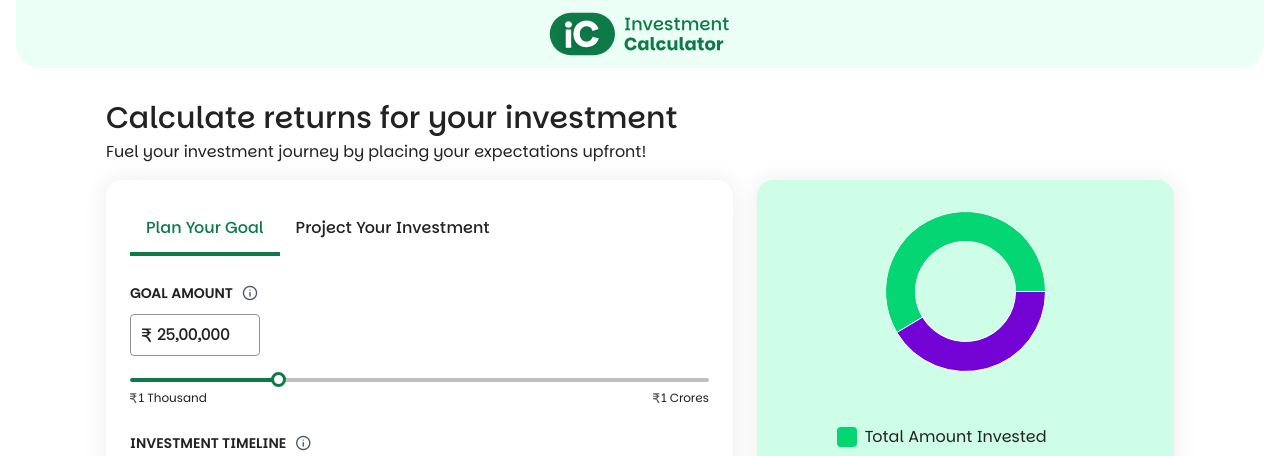
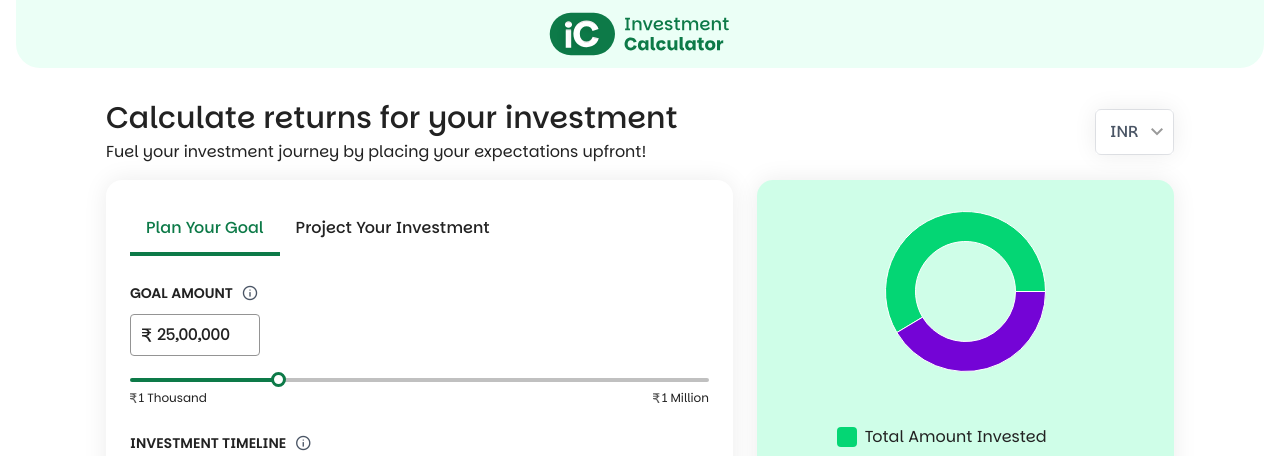
Before and after one commit to thegreatcodebender/investment-calculator, a React (Vite) app: page / in a window 1280 px wide. Shown: the top 456 px of the page. Built offline with nearby package versions, Linux system fonts and the light colour scheme.

Commit message:
update USD terms in tooltips, add currency locale to local storage

```diff
--- a/src/App.css
+++ b/src/App.css
@@ -192,6 +192,39 @@
     scrollbar-width: none;
     /* Firefox */
   }
+
+  .select-wrapper select {
+    -o-appearance: none;
+    -ms-appearance: none;
+    -webkit-appearance: none;
+    -moz-appearance: none;
+    appearance: none;
+    cursor: pointer;
+  }
+
+  .select-wrapper::before {
+    content: "chevron_right";
+    position: absolute;
+    top: 50%;
+    right: 4px;
+    rotate: 90deg;
+    transform-origin: center center;
+    transform: translateX(-50%);
+    color: rgba(0, 0, 0, 0.4);
+    font-family: "Material Symbols Outlined";
+    font-weight: normal;
+    font-style: normal;
+    font-size: 24px;
+    line-height: 1;
+    letter-spacing: normal;
+    text-transform: none;
+    display: inline-block;
+    white-space: nowrap;
+    word-wrap: normal;
+    direction: ltr;
+    -webkit-font-smoothing: antialiased;
+    pointer-events: none;
+  }
 }
 
 @layer utilities {
--- a/src/App.tsx
+++ b/src/App.tsx
@@ -5,25 +5,33 @@ import Footer from "./components/Footer";
 import CalculationsAndResults from "./components/CalculationsAndResults";
 import FAQCard from "./components/FAQCard";
 import { CurrencyProvider } from "./context/CurrencyContext";
+import CurrencySelection from "./components/CurrencySelection";
 
 const App = () => {
   return (
     <>
       <Header />
+      <CurrencyProvider>
         <main className="max-w-[1100px] mt-4 md:mt-8 mx-auto px-4">
+          <div className="sm:flex gap-2 justify-between items-center">
+            <div className="max-sm:mb-4">
               <h1 className="text-3xl max-md:text-2xl font-medium mb-1">
                 Calculate returns for your investment
               </h1>
               <p className="text-base">
-          Fuel your investment journey by placing your expectations upfront!
+                Fuel your investment journey by placing your expectations
+                upfront!
               </p>
-        <CurrencyProvider>
+            </div>
+            <CurrencySelection />
+          </div>
           <InvestmentProvider>
             <CalculationsAndResults />
           </InvestmentProvider>
           <FAQCard />
+        </main>
       </CurrencyProvider>
-      </main>
+
       <Footer />
     </>
   );
--- a/src/components/CalculationCard.tsx
+++ b/src/components/CalculationCard.tsx
@@ -200,9 +200,9 @@ const CalculationCard = ({
           max={SLIDER_INPUT_METADATA.AMOUNT.max}
           step={SLIDER_INPUT_METADATA.AMOUNT.step}
           label={SLIDER_INPUT_METADATA.AMOUNT.label[investmentMode.title]}
-          tooltipText={
-            SLIDER_INPUT_METADATA.AMOUNT.tooltip[investmentMode.title]
-          }
+          tooltipText={SLIDER_INPUT_METADATA.AMOUNT.tooltip[
+            investmentMode.title
+          ](currencyLocale)}
           id={SLIDER_INPUT_METADATA.AMOUNT.id}
           placeholder={currencyWithComma({
             amount: SLIDER_INPUT_METADATA.AMOUNT.min,
--- /dev/null
+++ b/src/components/CurrencySelection.tsx
@@ -0,0 +1,28 @@
+import { useId } from "react";
+import { useCurrencyLocale } from "../context/CurrencyContext";
+import { CurrencyLocales } from "../types/currencyContext";
+
+const CurrencySelection = () => {
+  const selectId = useId();
+  const [currencyLocale, setCurrencyLocale] = useCurrencyLocale();
+  return (
+    <div className="sm:flex justify-end items-end">
+      <label htmlFor={selectId} className="sr-only">
+        Currency
+      </label>
+      <div className="select-wrapper relative bg-white border-1 border-gray-200 rounded-md">
+        <select
+          id={selectId}
+          className="max-sm:w-full px-3.5 py-3.5 pe-7.5 shadow-card text-gray-600 font-medium leading-none"
+          onChange={(e) => setCurrencyLocale(e.target.value as CurrencyLocales)}
+          defaultValue={currencyLocale}
+        >
+          <option value={CurrencyLocales.IN}>INR</option>
+          <option value={CurrencyLocales.US}>USD</option>
+        </select>
+      </div>
+    </div>
+  );
+};
+
+export default CurrencySelection;
--- a/src/components/GenerateImageButton.tsx
+++ b/src/components/GenerateImageButton.tsx
@@ -6,6 +6,7 @@ import { currencyWithComma } from "../utils/display";
 import { useState } from "react";
 import ResultPieChart from "./ResultPieChart";
 import { useCurrencyLocale } from "../context/CurrencyContext";
+import { CurrencyLocales } from "../types/currencyContext";
 
 const GenerateImageButton = ({
   pieData,
@@ -23,6 +24,12 @@ const GenerateImageButton = ({
   const investmentNature = investmentState.investmentNature;
   const inflation = investmentState.inflation;
   const { contribution, investmentAndInterestTotal } = calculationResult;
+  const currency =
+    currencyLocale === CurrencyLocales.IN ? (
+      <span className="font-family-currency">₹</span>
+    ) : (
+      <span className="font-family-currency text-[0.9em]">$</span>
+    );
 
   /**
    * Generate and download result image
@@ -54,13 +61,13 @@ const GenerateImageButton = ({
 
       // Create an offscreen container with explicit dimensions
       const offscreenDiv = document.createElement("div");
-      offscreenDiv.style.position = "absolute";
-      offscreenDiv.style.left = "-9999px";
+      // offscreenDiv.style.position = "absolute";
+      // offscreenDiv.style.left = "-9999px";
       offscreenDiv.style.width = "1080px";
       offscreenDiv.style.height = "1920px";
       offscreenDiv.style.backgroundColor = "white";
       document.body.appendChild(offscreenDiv);
-      // document.body.insertBefore(offscreenDiv, document.getElementById("root")); // For testing
+      document.body.insertBefore(offscreenDiv, document.getElementById("root")); // For testing
 
       const root = createRoot(offscreenDiv);
 
@@ -84,7 +91,7 @@ const GenerateImageButton = ({
                   {isGoalSelected ? "Goal" : "Investment Amount"}
                 </p>
                 <div className="text-[44px] font-semibold mt-2 leading-none">
-                  <span className="font-family-currency">₹</span>
+                  {currency}
                   <span className="invisible text-[0.75em]">.</span>
                   {currencyWithComma({
                     amount: amount.actualValue,
@@ -102,9 +109,9 @@ const GenerateImageButton = ({
             </div>
 
             <div className="flex gap-[144px] ms-1.5">
-              {/* Investment timeline */}
+              {/* Investment duration */}
               <div className="w-[350px]">
-                <p className="text-[34px]">Investment Timeline</p>
+                <p className="text-[34px]">Duration</p>
                 <p className="text-[44px] font-semibold mt-2 leading-none">
                   {duration.actualValue} years
                 </p>
@@ -154,7 +161,7 @@ const GenerateImageButton = ({
                         isPieAmountLarge ? "text-[42px]" : "text-5xl" // Reduce font size since the value causes overflow
                       } font-semibold`}
                     >
-                      <span className="font-family-currency">₹</span>
+                      {currency}
                       <span className="invisible text-[0.75em]">.</span>
                       <span>{pie.valueCommaSeperated}</span>
                     </p>
@@ -170,7 +177,7 @@ const GenerateImageButton = ({
                   {resultTitle}
                 </div>
                 <p className="leading-[87px] text-[63px] font-semibold">
-                  <span className="font-family-currency">₹</span>
+                  {currency}
                   <span className="invisible text-[0.75em]">.</span>
                   {contribution === -1
                     ? currencyWithComma({
@@ -188,7 +195,7 @@ const GenerateImageButton = ({
                   Inflation adjusted value {contribution !== -1 && "of goal"}
                 </p>
                 <p className="mt-2 leading-[47px] text-[34px] font-semibold">
-                  <span className="font-family-currency">₹</span>
+                  {currency}
                   <span className="invisible text-[0.75em]">.</span>
                   {currencyWithComma({
                     amount: inflationAdjustedValue,
@@ -238,8 +245,8 @@ const GenerateImageButton = ({
             }, 30000);
 
             // Clean up offscreen container
-            root.unmount();
-            document.body.removeChild(offscreenDiv);
+            // root.unmount();
+            // document.body.removeChild(offscreenDiv);
             setIsLoading(false);
           })
           .catch((error) => {
--- a/src/components/InputField.tsx
+++ b/src/components/InputField.tsx
@@ -48,7 +48,7 @@ const InputField = ({
         <>
           <div className={`relative`}>
             <span
-              className={`absolute ${
+              className={`absolute pointer-events-none ${
                 isCurrency
                   ? "left-3 top-[14px]"
                   : isYear
--- a/src/constants/currency.ts
+++ b/src/constants/currency.ts
@@ -1,6 +1,8 @@
 import { CurrencyLocales } from "../types/currencyContext";
 
 export const CURRENCY = {
-  [CurrencyLocales.IN]: "Rupee",
+  [CurrencyLocales.IN]: "INR",
   [CurrencyLocales.US]: "USD",
 };
+
+export const CURRENCY_STORAGE_KEY = "currency-locale";
--- a/src/constants/input.ts
+++ b/src/constants/input.ts
@@ -1,3 +1,5 @@
+import { CurrencyLocales } from "../types/currencyContext";
+import { CURRENCY } from "./currency";
 import { INVESTMENT_MODES } from "./investment";
 
 export const SLIDER_INPUT_METADATA = {
@@ -11,10 +13,10 @@ export const SLIDER_INPUT_METADATA = {
       [INVESTMENT_MODES[1].title]: "Investment Amount",
     },
     tooltip: {
-      [INVESTMENT_MODES[0].title]:
-        "Enter the total amount you want to achieve (e.g. INR 25,00,000)",
-      [INVESTMENT_MODES[1].title]:
-        "Enter the amount you plan to invest (e.g. INR 10,000)",
+      [INVESTMENT_MODES[0].title]: (currencyLocale: CurrencyLocales) =>
+        `Enter the total amount you want to achieve (e.g. ${CURRENCY[currencyLocale]} 25,00,000)`,
+      [INVESTMENT_MODES[1].title]: (currencyLocale: CurrencyLocales) =>
+        `Enter the amount you plan to invest (e.g. ${CURRENCY[currencyLocale]} 10,000)`,
     },
   },
   DURATION: {
--- a/src/context/CurrencyContext.tsx
+++ b/src/context/CurrencyContext.tsx
@@ -1,16 +1,33 @@
 import { createContext, PropsWithChildren, useContext, useState } from "react";
 import { CurrencyLocales } from "../types/currencyContext";
+import { CURRENCY_STORAGE_KEY } from "../constants/currency";
 
 const CurrencyContext = createContext<
-  | [CurrencyLocales, React.Dispatch<React.SetStateAction<CurrencyLocales>>]
-  | null
+  [CurrencyLocales, (currency: CurrencyLocales) => void] | null
 >(null);
 
 /** Currency locale */
 export const CurrencyProvider: React.FC<PropsWithChildren> = ({ children }) => {
-  const [currencyLocale, setCurrencyLocale] = useState(CurrencyLocales.IN);
+  const [currencyLocale, setCurrencyLocale] = useState<CurrencyLocales>(() => {
+    const currency = localStorage.getItem(CURRENCY_STORAGE_KEY);
+    if (
+      currency &&
+      Object.values(CurrencyLocales).find((locale) => currency === locale)
+    ) {
+      return currency as CurrencyLocales;
+    }
+    return CurrencyLocales.IN;
+  });
+
+  const handleCurrencyLocaleChange = (currency: CurrencyLocales) => {
+    setCurrencyLocale(currency);
+    localStorage.setItem(CURRENCY_STORAGE_KEY, currency);
+  };
+
   return (
-    <CurrencyContext.Provider value={[currencyLocale, setCurrencyLocale]}>
+    <CurrencyContext.Provider
+      value={[currencyLocale, handleCurrencyLocaleChange]}
+    >
       {children}
     </CurrencyContext.Provider>
   );
--- a/src/utils/display.ts
+++ b/src/utils/display.ts
@@ -56,6 +56,7 @@ interface CurrencyInWords {
   amount: number;
   decimalCount?: number;
   shortName?: boolean;
+  currencyLocale: CurrencyLocales;
 }
 
 /**
@@ -68,7 +69,9 @@ export const currencyInWords = ({
   amount,
   decimalCount = 0,
   shortName = false,
+  currencyLocale,
 }: CurrencyInWords): string => {
+  const isINR = currencyLocale === CurrencyLocales.IN;
   let inWords = "",
     shortWord = "",
     longWord = "",
@@ -76,23 +79,23 @@ export const currencyInWords = ({
 
   if (amount < 100000) {
     shortWord = "K";
-    longWord = "Thousand";
+    longWord = isINR ? "Thousand" : "Thousand";
     divisor = 1000;
   } else if (amount < 10000000) {
-    shortWord = "L";
-    longWord = "Lakhs";
+    shortWord = isINR ? "L" : "HK";
+    longWord = isINR ? "Lakhs" : "Hundred Thousand";
     divisor = 100000;
   } else if (amount < 10000000000) {
-    shortWord = "Cr";
-    longWord = "Crores";
+    shortWord = isINR ? "Cr" : "M";
+    longWord = isINR ? "Crores" : "Million";
     divisor = 10000000;
   } else if (amount < 1000000000000) {
-    shortWord = "KCr";
-    longWord = "Thousand Crores";
+    shortWord = isINR ? "KCr" : "TenB";
+    longWord = isINR ? "Thousand Crores" : "Ten Billion";
     divisor = 10000000000;
   } else {
-    shortWord = "LCr";
-    longWord = "Lakh Crores";
+    shortWord = isINR ? "LCr" : "T";
+    longWord = isINR ? "Lakh Crores" : "Trillion";
     divisor = 1000000000000;
   }
 
```
Also changed, not shown: src/assets/images/us_dollar.svg. Lines whose indentation alone changed are shown as unchanged.
